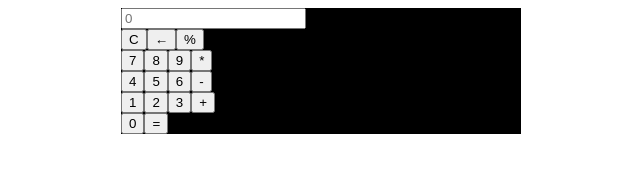
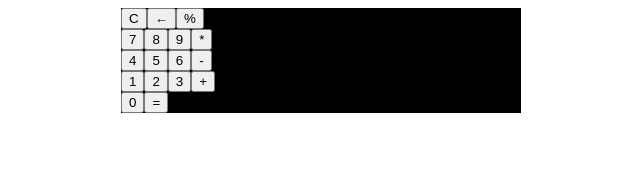
Before and after one commit to ajms072799/jsCalculator, a plain HTML site: page index.html in a window 1280 px wide. Shown: the whole page, without its empty margins (319-959 px from the left). Drawn offline with Linux system fonts and the light colour scheme.

Commit message:
removing the input section

```diff
--- a/index.html
+++ b/index.html
@@ -8,7 +8,7 @@
 </head>
 <body>
     <main class="calculator">
-        <input class="calcu-output" placeholder="0"/>
+
         <section class="calcu-row">
             <button class="calcu-button">C</button>
             <button class="calcu-button">←</button>
```
